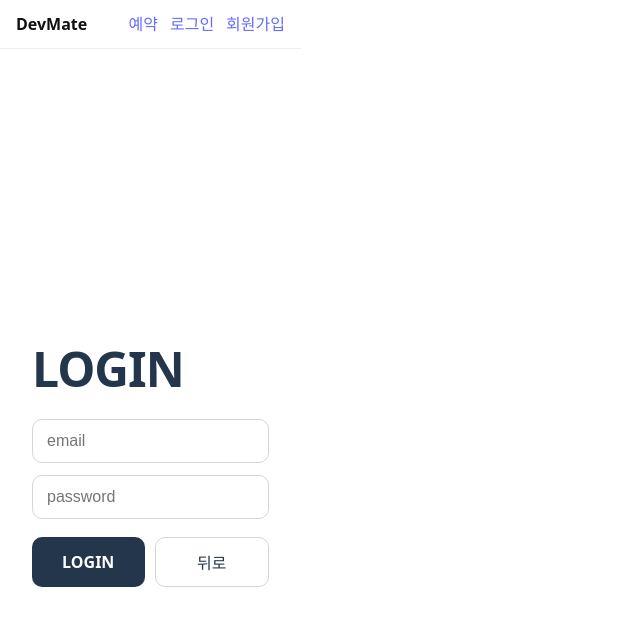
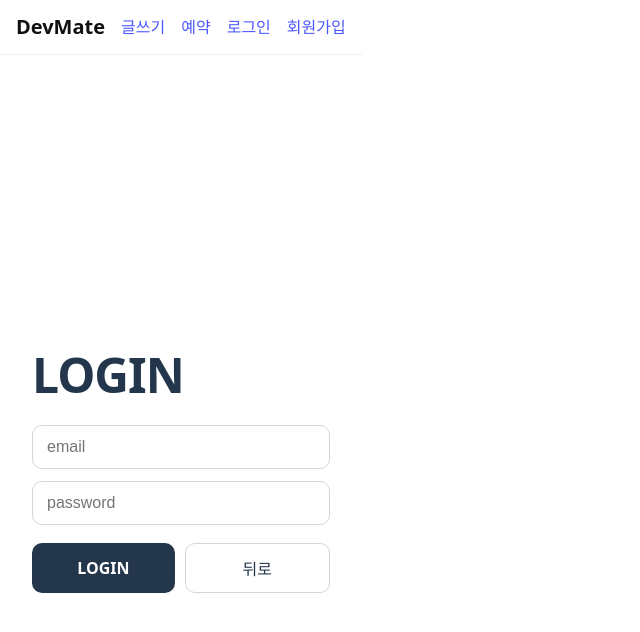
Before and after one commit to JangWonJong/devmate, a React (Vite) app in the folder frontend/: page /login in a window 1280 px wide. Shown: the top 632 px of the page, without its empty margins (0-640 px from the left). Built offline with nearby package versions, Linux system fonts and the light colour scheme; no server answers.

Commit message:
Non login user policy update

```diff
--- a/frontend/src/api/http.ts
+++ b/frontend/src/api/http.ts
@@ -52,30 +52,40 @@ http.interceptors.response.use(
   async (err) => {
     const status = err?.response?.status
     const originalRequest = err?.config
+    const url = originalRequest?.url ?? ""
+    const method = (originalRequest?.method ?? "").toUpperCase()
 
-    const url = originalRequest?.url ?? ""
     const isAuthRequest =
       url.includes("/api/auth/login") || url.includes("/api/auth/reissue")
 
-    // 401이 아니거나, auth 요청이면 그대로 실패 처리
-    if (status !== 401 && status !== 403 || isAuthRequest) {
+    const isPublicGet =
+      method === "GET" &&
+      (
+        url.startsWith("/api/posts") ||
+        url.startsWith("/api/studies") ||
+        url.startsWith("/api/rooms") ||
+        url.startsWith("/api/reservations")
+      )
+
+    if ((status !== 401 && status !== 403) || isAuthRequest) {
       return Promise.reject(err)
     }
 
-    // 무한 루프 방지: 같은 요청을 두 번 이상 재시도하지 않기
+    if (isPublicGet && !tokenStore.getRefresh()) {
+      return Promise.reject(err)
+    }
+
     if (originalRequest?._retry) {
       logoutToLogin()
       return Promise.reject(err)
     }
     originalRequest._retry = true
 
-    // refreshToken 없으면 즉시 로그아웃
     if (!tokenStore.getRefresh()) {
       logoutToLogin()
       return Promise.reject(err)
     }
 
-    // 이미 refresh 중이면, 새 토큰 나올 때까지 대기했다가 재시도
     if (isRefreshing) {
       return new Promise((resolve, reject) => {
         subscribe((newToken) => {
@@ -91,21 +101,17 @@ http.interceptors.response.use(
       })
     }
 
-    // refresh 시작
     isRefreshing = true
     try {
       const newAccessToken = await requestReissue()
       tokenStore.setAccess(newAccessToken)
 
-      // 대기중 요청들 깨우기
       notifyAll(newAccessToken)
 
-      // 본인 요청도 재시도
       originalRequest.headers = originalRequest.headers ?? {}
       originalRequest.headers.Authorization = `Bearer ${newAccessToken}`
       return http(originalRequest)
-    } catch (e) {
-      // refresh 실패 -> 모두 실패 처리 + 로그아웃
+    } catch {
       notifyAll(null)
       logoutToLogin()
       return Promise.reject(err)
--- a/frontend/src/api/reservations.ts
+++ b/frontend/src/api/reservations.ts
@@ -123,7 +123,7 @@ export async function listStudyReservations(params:{
 }) {
     const page = params.page ?? 0
     const size = params.size ?? 20
-    const sort = params.sort ?? "date.asc"
+    const sort = params.sort ?? "date,asc"
 
     const {data} = await http.get<ApiResponse<PageResponse<ReservationResponse>>>(
         `/api/studies/${params.studyId}/reservations`,
--- a/frontend/src/pages/PostDetailPage.tsx
+++ b/frontend/src/pages/PostDetailPage.tsx
@@ -188,7 +188,7 @@ export function PostDetailPage() {
         }
 
         if (cancelled) return
-        setStudyError("스터디 정보를 불러오지 못했습니다.")
+        setStudyError(apiErrorMessage(e,"스터디 정보를 불러오지 못했습니다."))
       } finally {
         if (!cancelled) {
           setStudyLoading(false)
@@ -254,7 +254,7 @@ export function PostDetailPage() {
       const members = await getStudyMembers(studyId)
       setStudyMembers(members)
     } catch (e: any) {
-      setStudyError(e.message ?? "스터디 생성 실패")
+      setStudyError(apiErrorMessage(e, "스터디 생성 실패"))
     } finally {
       setStudyLoading(false)
     }
@@ -314,7 +314,7 @@ export function PostDetailPage() {
       await leaveStudy(study.id)
       await refreshStudySection(post.id)
     } catch (e: any) {
-      setStudyError(e.message ?? "스터디 탈퇴 실패")
+      setStudyError(apiErrorMessage(e, "스터디 탈퇴 실패"))
     } finally {
       setStudyLoading(false)
     }
@@ -333,7 +333,7 @@ export function PostDetailPage() {
       await closeStudy(study.id)
       await refreshStudySection(post.id)
     } catch (e: any) {
-      setStudyError(e.message ?? "스터디 모집 마감 실패")
+      setStudyError(apiErrorMessage(e, "스터디 모집 마감 실패"))
     } finally {
       setStudyLoading(false)
     }
@@ -637,7 +637,7 @@ export function PostDetailPage() {
                   )}
                 </div>
               </div>
-            {loggedIn && (
+            {loggedIn ? (
             <div style={{ display: "flex", gap: 8, marginTop: 16, flexWrap: "wrap" }}>
               {isStudyJoined && study && (
                 <button
@@ -683,6 +683,10 @@ export function PostDetailPage() {
                   정원 수정
                 </button>
               )}
+            </div>
+          ): (
+            <div style={{ color: "#666", marginTop: 16 }}>
+              로그인 후 스터디 참가 및 예약이 가능합니다.
             </div>
           )}
           </>
--- a/frontend/src/ui/AppLayout.tsx
+++ b/frontend/src/ui/AppLayout.tsx
@@ -3,7 +3,7 @@ import { Link, Outlet, useLocation, useNavigate } from "react-router-dom"
 import { tokenStore } from "../auth/token"
 import { getMe, type MeResponse } from "../api/members"
 import { logout, reissue } from "../api/auth"
-
+import { headerStyle, headerInnerStyle, logoStyle, navStyle, navItemStyle, mainLayoutStyle, secondaryButtonStyle } from "./properties"
 
 export function AppLayout(){
   const nav = useNavigate()
@@ -92,7 +92,6 @@ export function AppLayout(){
         if (status === 401 || status === 403) {
           tokenStore.clear()
           setMe(null)
-          moveToLogin()
           return
         }
         setMe(null)
@@ -100,7 +99,7 @@ export function AppLayout(){
         setMeLoading(false)
        }
     })()
-  }, [loggedIn, moveToLogin])
+  }, [loggedIn])
 
   useEffect(() => {
       if (!isAuthenticated) return
@@ -112,25 +111,53 @@ export function AppLayout(){
 
     return (
      <div style={{ fontFamily: "system-ui, sans-serif" }}>
-      <header style={{ borderBottom: "1px solid #eee", padding: "12px 16px" }}>
-        <div
-          style={{
-            maxWidth: 900,
-            margin: "0 auto",
-            display: "flex",
-            justifyContent: "space-between",
-            alignItems: "center",
-          }}
-        >
-          <Link to="/" style={{ fontWeight: 700, textDecoration: "none", color: "#111" }}>
+      <header style={headerStyle}>
+        <div style={headerInnerStyle}>
+          <Link to="/" style={logoStyle}>
             DevMate
           </Link>
 
-          <nav style={{ display: "flex", gap: 12, alignItems: "center" }}>
-            {isAuthenticated && <Link to="/posts/new">글쓰기</Link>}
-            {isAuthenticated && <Link to="/mystudies">내 스터디</Link>}
-            <Link to="/reservations">예약</Link>
-            {isAuthenticated && <Link to="/mypage">마이페이지</Link>}
+          <nav style={navStyle}>
+            {isAuthenticated ? (
+              <Link to="/posts/new" style={navItemStyle}>
+                글쓰기
+              </Link>
+            ) : (
+              <button
+                type="button"
+                style={navItemStyle}
+                onClick={() => {
+                  alert("로그인 후 게시글 작성이 가능합니다.")
+                  nav("/login", {
+                    state: {
+                      from: {
+                        pathname: loc.pathname,
+                        search: loc.search,
+                        hash: loc.hash,
+                      },
+                    },
+                  })
+                }}
+              >
+                글쓰기
+              </button>
+            )}
+
+            {isAuthenticated && (
+              <Link to="/mystudies" style={navItemStyle}>
+                내 스터디
+              </Link>
+            )}
+
+            <Link to="/reservations" style={navItemStyle}>
+              예약
+            </Link>
+
+            {isAuthenticated && (
+              <Link to="/mypage" style={navItemStyle}>
+                마이페이지
+              </Link>
+            )}
 
             {meLoading ? (
               <span style={{ fontSize: 13, color: "#666" }}>사용자 확인 중</span>
@@ -140,7 +167,7 @@ export function AppLayout(){
                   {me.nickname}님 ({me.email})
                 </span>
                 <button
-                  style={{ padding: "6px 10px", cursor: "pointer" }}
+                  style={{ ...secondaryButtonStyle, padding: "6px 10px" }}
                   onClick={onLogout}
                 >
                   로그아웃
@@ -148,17 +175,21 @@ export function AppLayout(){
               </>
             ) : (
               <>
-                <Link to="/login">로그인</Link>
-                <Link to="/signup">회원가입</Link>
+                <Link to="/login" style={navItemStyle}>
+                  로그인
+                </Link>
+                <Link to="/signup" style={navItemStyle}>
+                  회원가입
+                </Link>
               </>
             )}
           </nav>
         </div>
       </header>
 
-      <main style={{ maxWidth: 900, margin: "0 auto", padding: "16px" }}>
+      <main style={mainLayoutStyle}>
         <Outlet />
       </main>
     </div>
-    )
+  )
 }
--- a/frontend/src/ui/properties.ts
+++ b/frontend/src/ui/properties.ts
@@ -74,6 +74,85 @@ export const listItemCardStyle: CSSProperties = {
   background: "#fff",
 }
 
+/* 추가 */
+export const headerStyle: CSSProperties = {
+  borderBottom: "1px solid #eee",
+  padding: "12px 16px",
+  background: "#fff",
+}
+
+export const headerInnerStyle: CSSProperties = {
+  maxWidth: 900,
+  margin: "0 auto",
+  display: "flex",
+  justifyContent: "space-between",
+  alignItems: "center",
+  gap: 16,
+}
+
+export const logoStyle: CSSProperties = {
+  fontWeight: 700,
+  fontSize: 20,
+  textDecoration: "none",
+  color: "#111",
+  whiteSpace: "nowrap",
+}
+
+export const navStyle: CSSProperties = {
+  display: "flex",
+  gap: 16,
+  alignItems: "center",
+  flexWrap: "wrap",
+}
+
+export const navItemStyle: CSSProperties = {
+  color: "#4c57ff",
+  textDecoration: "none",
+  fontSize: 16,
+  background: "none",
+  border: "none",
+  padding: 0,
+  cursor: "pointer",
+  font: "inherit",
+}
+
+export const mainLayoutStyle: CSSProperties = {
+  maxWidth: 900,
+  margin: "0 auto",
+  padding: "16px",
+}
+
+export const titleHeroStyle: CSSProperties = {
+  fontSize: 56,
+  fontWeight: 800,
+  margin: 0,
+  marginBottom: 12,
+  color: "#24364b",
+  letterSpacing: -1,
+}
+
+export const authPageWrapStyle: CSSProperties = {
+  minHeight: "calc(100vh - 80px)",
+  display: "flex",
+  alignItems: "center",
+  justifyContent: "center",
+  padding: "40px 16px",
+}
+
+export const authFormStyle: CSSProperties = {
+  width: "100%",
+  maxWidth: 420,
+  display: "flex",
+  flexDirection: "column",
+  gap: 12,
+}
+
+export const authButtonRowStyle: CSSProperties = {
+  display: "flex",
+  gap: 10,
+  marginTop: 6,
+}
+
 export function getSlotButtonStyle(unavailable: boolean, selected: boolean): React.CSSProperties {
   return {
     ...slotButtonBaseStyle,
@@ -87,7 +166,6 @@ export function getSlotButtonStyle(unavailable: boolean, selected: boolean): Rea
     cursor: unavailable ? "not-allowed" : "pointer",
   }
 }
-
 
 export function getReservationStatusStyle(status: string) {
   if (status === "오늘 예약") {
```
Also changed, not shown: 1 other file (tests, documents, lock files or other folders).
